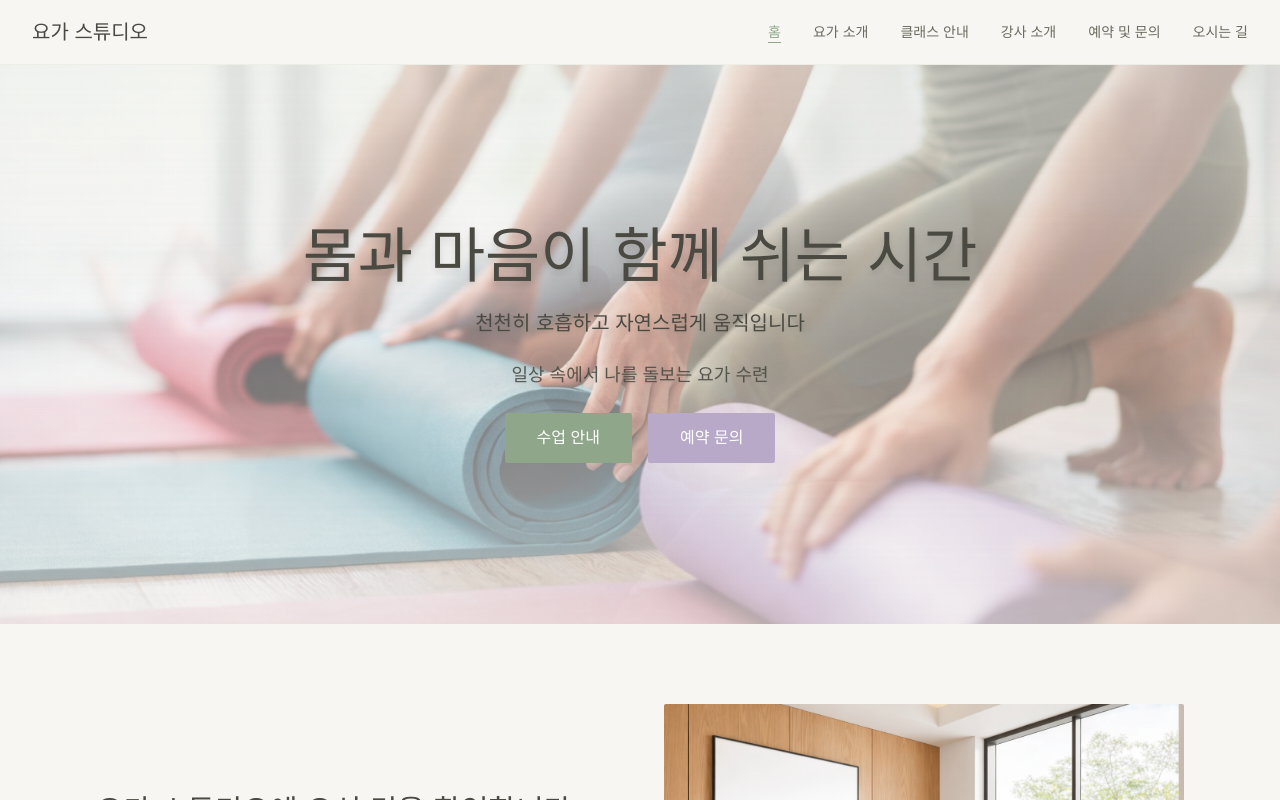
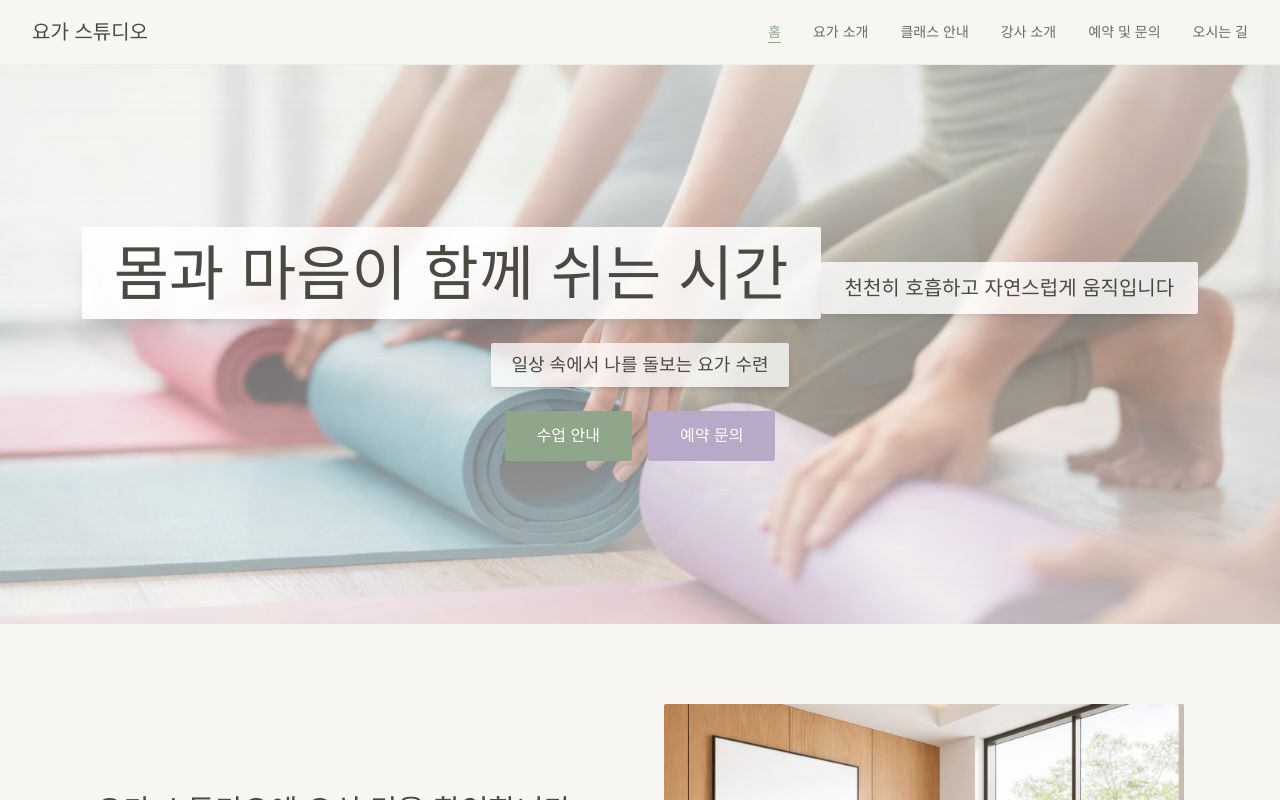
Before and after one commit to guideyoon/yoga, a Next.js app: page / in a window 1280 px wide. Shown: the top 800 px of the page. Built offline with nearby package versions, Linux system fonts and the light colour scheme.

Commit message:
fix: Improve hero section text visibility with semi-transparent background

```diff
--- a/app/page.tsx
+++ b/app/page.tsx
@@ -71,15 +71,21 @@ export default function Home() {
             transform: `translate(${mousePosition.x * 0.3}px, ${mousePosition.y * 0.3}px)`,
           }}
         >
-          <h1 className="text-4xl md:text-5xl lg:text-6xl font-light text-text-dark leading-relaxed drop-shadow-lg">
+          <div className="inline-block px-8 py-4 bg-white/85 backdrop-blur-sm rounded-sm shadow-xl">
+            <h1 className="text-4xl md:text-5xl lg:text-6xl font-light text-text-dark leading-relaxed">
               몸과 마음이 함께 쉬는 시간
             </h1>
-          <p className="text-lg md:text-xl text-text-dark max-w-2xl mx-auto drop-shadow-md">
+          </div>
+          <div className="inline-block px-6 py-3 bg-white/80 backdrop-blur-sm rounded-sm shadow-lg max-w-2xl">
+            <p className="text-lg md:text-xl text-text-dark">
               천천히 호흡하고 자연스럽게 움직입니다
             </p>
-          <p className="text-base md:text-lg text-text-dark/90 drop-shadow-sm">
+          </div>
+          <div className="inline-block px-5 py-2 bg-white/75 backdrop-blur-sm rounded-sm shadow-md">
+            <p className="text-base md:text-lg text-text-dark">
               일상 속에서 나를 돌보는 요가 수련
             </p>
+          </div>
           <div className="flex flex-col sm:flex-row gap-4 justify-center mt-8">
             <Link
               href="/classes"
```
Lines whose indentation alone changed are shown as unchanged.
